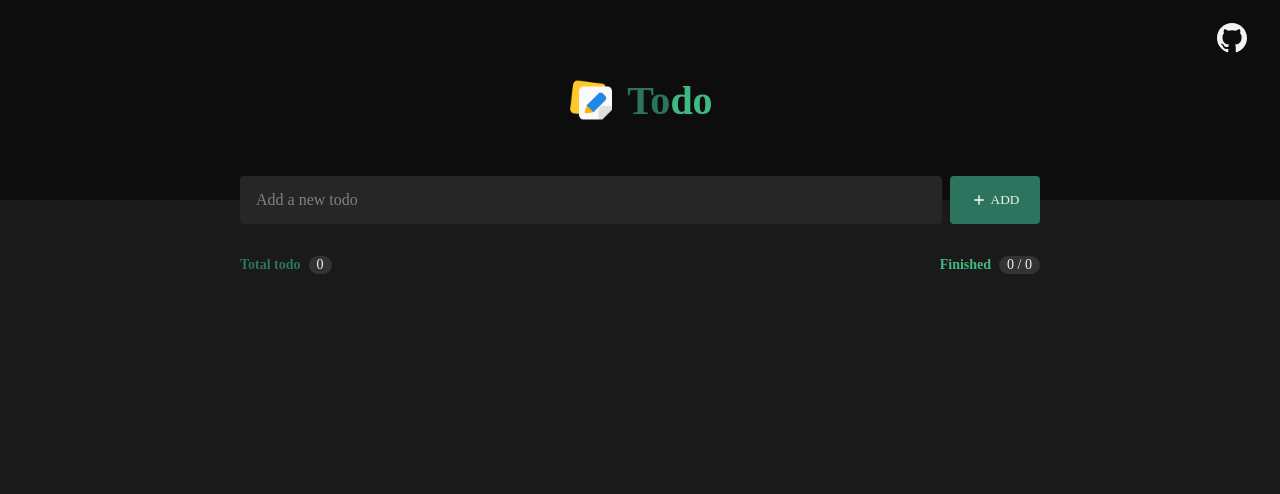
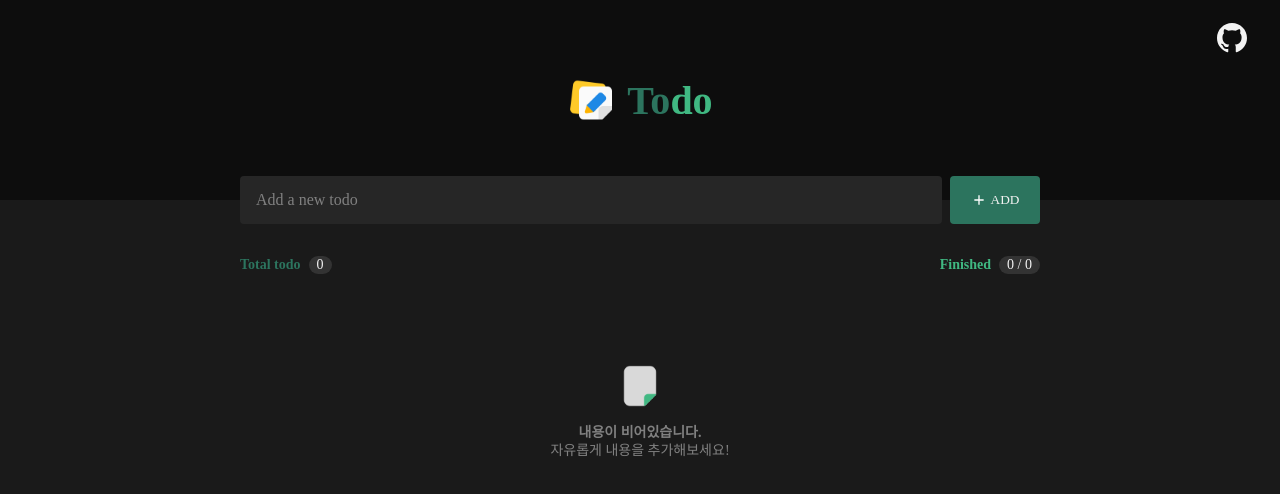
Before and after one commit to chan9yu/vue-todo-app, a Vue app: page / in a window 1280 px wide. Shown: the top 494 px of the page. Built offline with nearby package versions, Linux system fonts and the light colour scheme; a web font is replaced by a local one.

Commit message:
feat: todo list가 비어있을 때 화면 추가

```diff
--- a/src/components/TodoList.vue
+++ b/src/components/TodoList.vue
@@ -1,18 +1,26 @@
 <template>
 	<main class="todo-list">
 		<TodoInfo />
-		<ul class="todo-list__wrapper">
+		<ul v-if="todoList.length" class="todo-list__wrapper">
 			<TodoItem v-for="todoItem in todoList" :key="todoItem.id" :todoItem="todoItem" />
 		</ul>
+		<div v-else class="todo-list__empty">
+			<img class="todo-list__empty__img" :src="paperPng" alt="todo item empty" />
+			<div class="todo-list__empty__contents">
+				<span>내용이 비어있습니다.</span>
+				<span>자유롭게 내용을 추가해보세요!</span>
+			</div>
+		</div>
 	</main>
 </template>
 
 <script setup lang="ts">
 import { storeToRefs } from 'pinia';
 
+import { paperPng } from '../assets';
+import { TodoInfo, TodoItem } from '../components';
 import { useTodoStore } from '../store';
 import { getTodosFromStorage } from '../utils';
-import { TodoInfo, TodoItem } from '.';
 
 const todoStore = useTodoStore();
 const { todoList } = storeToRefs(todoStore);
@@ -39,5 +47,37 @@ fetchTodoList();
 		flex-direction: column;
 		gap: 12px;
 	}
+
+	&__empty {
+		display: flex;
+		flex-direction: column;
+		align-items: center;
+		gap: 16px;
+		padding: 64px 0;
+
+		&__img {
+			width: 48px;
+			height: 48px;
+		}
+
+		&__contents {
+			display: flex;
+			flex-direction: column;
+			align-items: center;
+			gap: 4px;
+
+			> span {
+				color: $gray-300;
+			}
+
+			:first-of-type {
+				font-weight: 800;
+			}
+
+			:last-of-type {
+				font-weight: 400;
+			}
+		}
+	}
 }
 </style>
```
